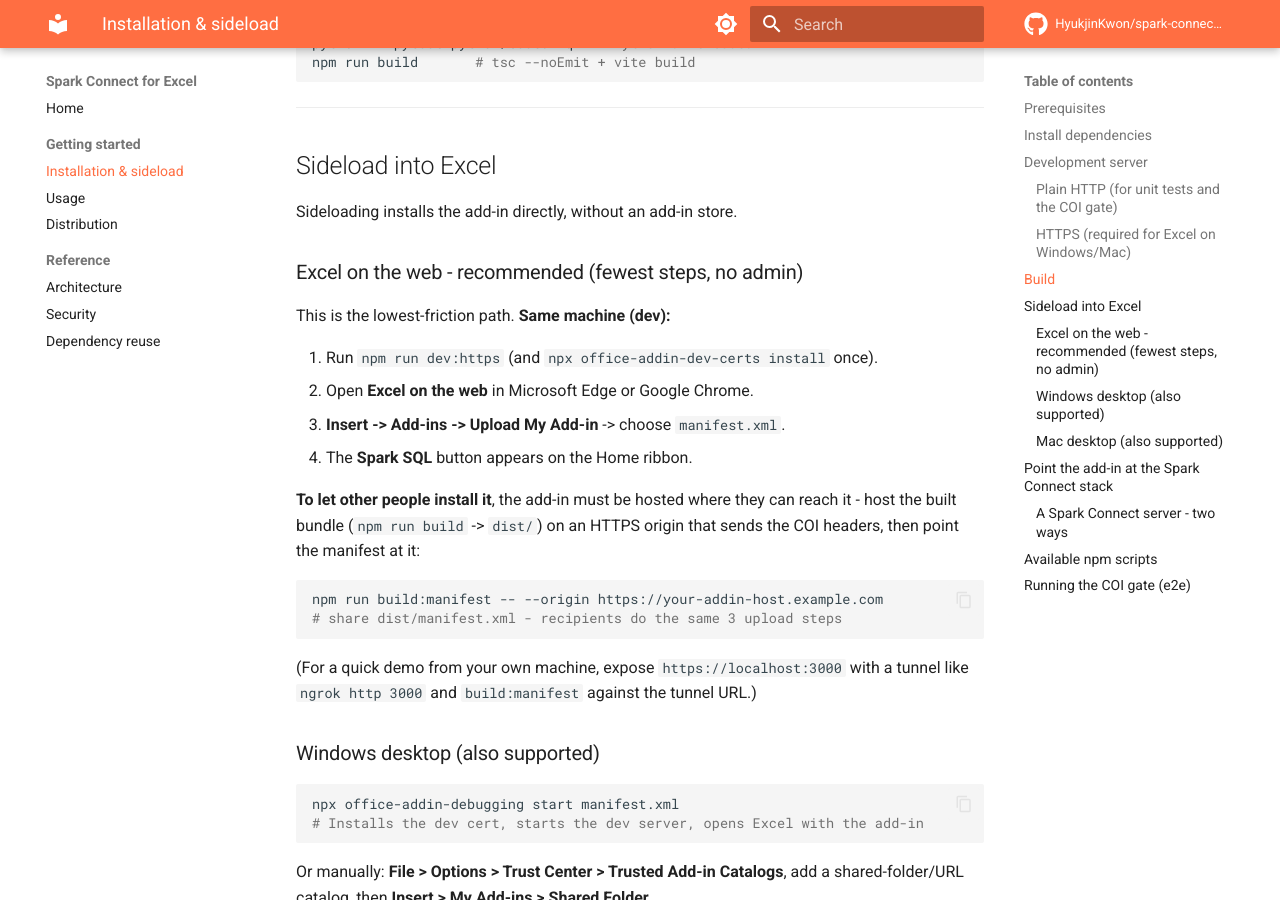
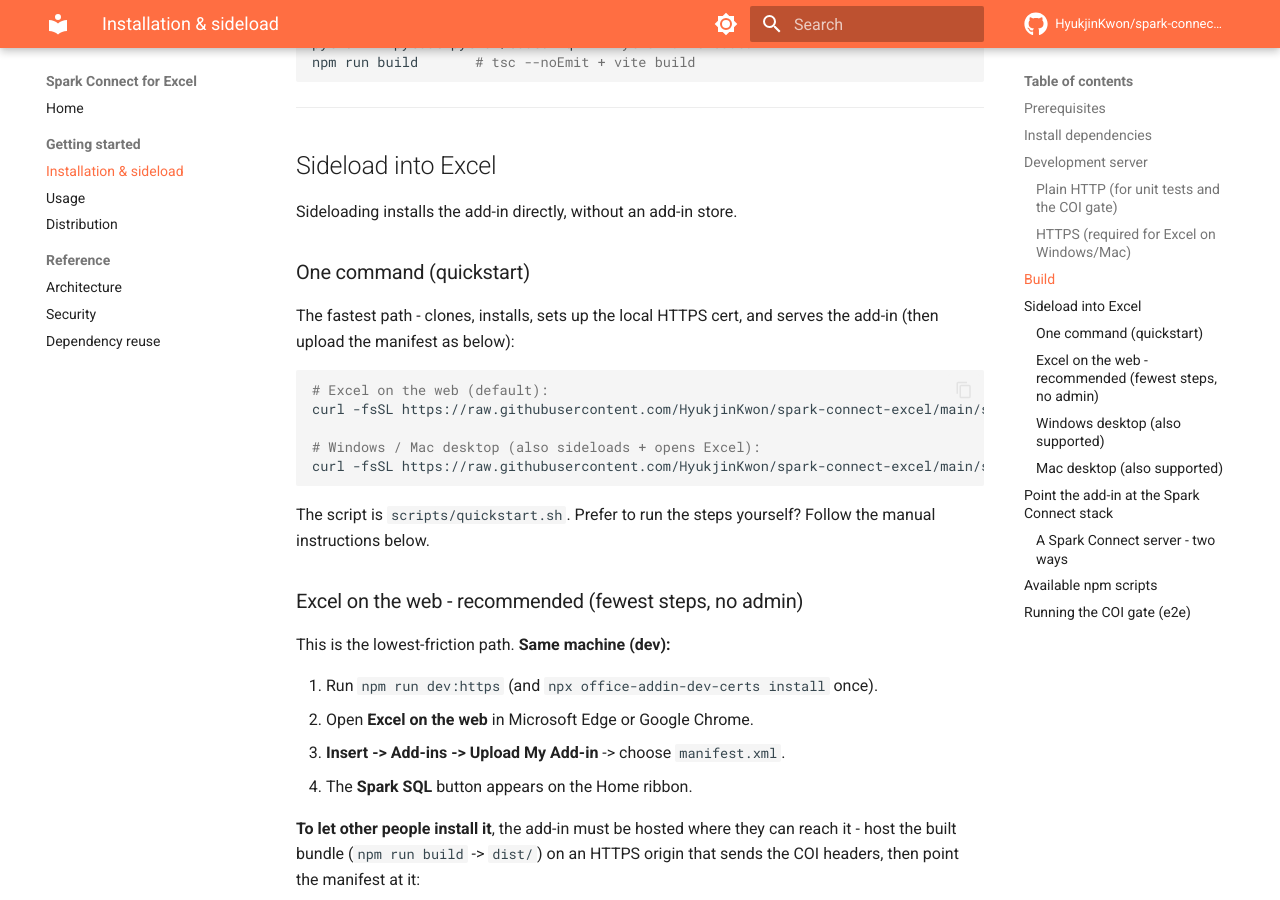
Before and after one commit to HyukjinKwon/spark-connect-excel, an MkDocs documentation site: the page built from docs/installation.md, in a window 1280 px wide and 900 px high, scrolled down 1809 px. Built offline with MkDocs 1.6.1 and Material for MkDocs 9.7.7, drawn with Linux system fonts in a browser that asks for light colours; comment, search, counter and statistics services are not loaded.

Commit message:
Fix Spark Connect Ivy HOME in deploy stack + add curl quickstart script
- deploy/compose.yaml: set HOME=/tmp for the spark-connect service so Ivy can
  write its cache when resolving --packages (the apache/spark image uses
  HOME=/nonexistent, which crashed the server) - this unblocks the e2e-full
  bring-up and fixes the real deploy stack
- scripts/quickstart.sh: one-command setup (clone + install + cert + serve;
  'desktop' arg also sideloads). curl -fsSL .../quickstart.sh | bash
- README + docs/installation: lead the sideload steps with the curl one-liner

Co-authored-by: Isaac

````diff
--- a/docs/installation.md
+++ b/docs/installation.md
@@ -85,6 +85,22 @@
 ## Sideload into Excel
 
 Sideloading installs the add-in directly, without an add-in store.
+
+### One command (quickstart)
+
+The fastest path - clones, installs, sets up the local HTTPS cert, and serves
+the add-in (then upload the manifest as below):
+
+```bash
+# Excel on the web (default):
+curl -fsSL https://raw.githubusercontent.com/HyukjinKwon/spark-connect-excel/main/scripts/quickstart.sh | bash
+
+# Windows / Mac desktop (also sideloads + opens Excel):
+curl -fsSL https://raw.githubusercontent.com/HyukjinKwon/spark-connect-excel/main/scripts/quickstart.sh | bash -s -- desktop
+```
+
+The script is `scripts/quickstart.sh`. Prefer to run the steps yourself? Follow
+the manual instructions below.
 
 ### Excel on the web - recommended (fewest steps, no admin)
 
````
Also changed, not shown: README.md (+11 -31 lines), 2 other files.
